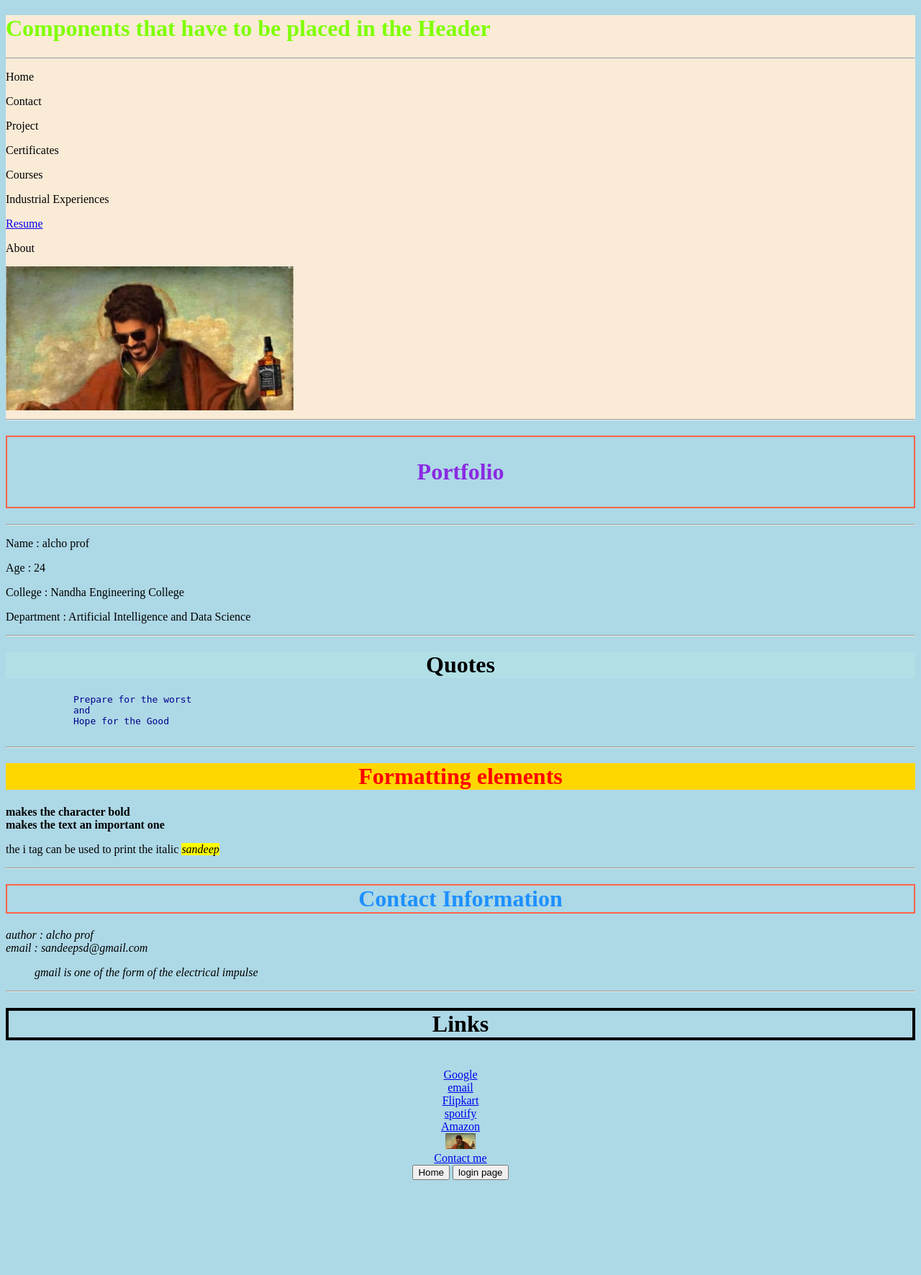
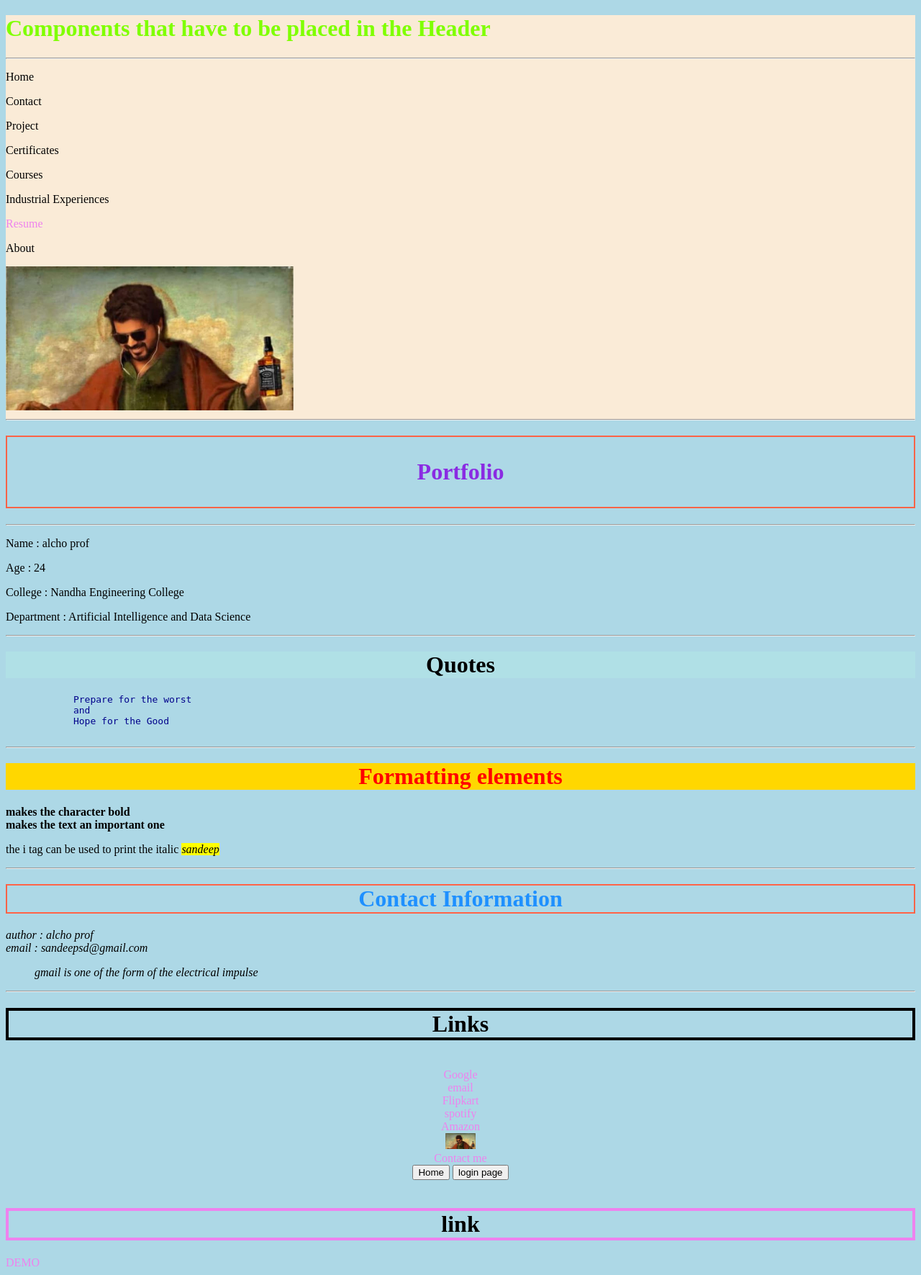
Before and after one commit to alcho-prof/FRONTEND-, a Flask app: template templates/page.html in a window 1280 px wide. Shown: the whole page at 72% size. Before the commit the page ends 1639 px from the top, so only its background shows below. Run offline with Flask 3, Linux system fonts and the light colour scheme; the template is opened without the code that fills it, so the values that code supplies are empty.

Commit message:
2day changes

```diff
--- a/templates/page.html
+++ b/templates/page.html
@@ -80,9 +80,25 @@ target="_blank">email</a>
 <button onclick="document.location='demo.html'">Home </button>
 <button onclick="documet.loctaion='login.html'">login page </button>
 </div>
-
-
-
-
+<br>
+<h1 style="border : 4px solid violet;text-align: center;">link</h1>
+<style>
+    a:link{
+        color:violet;
+        background-color:transparent;
+        text-decoration : none;
+    }
+    a:hover{
+        color:red;
+        background-color :transparent;
+        text-decoration:wavy;
+    }
+    a:visited{
+        color:green;
+        background-color:transparent;
+        text-decoration:none;
+    }
+    </style>
+    <a href="demo.html" target="_blank">DEMO</a>
     </body>
 </html>
```
